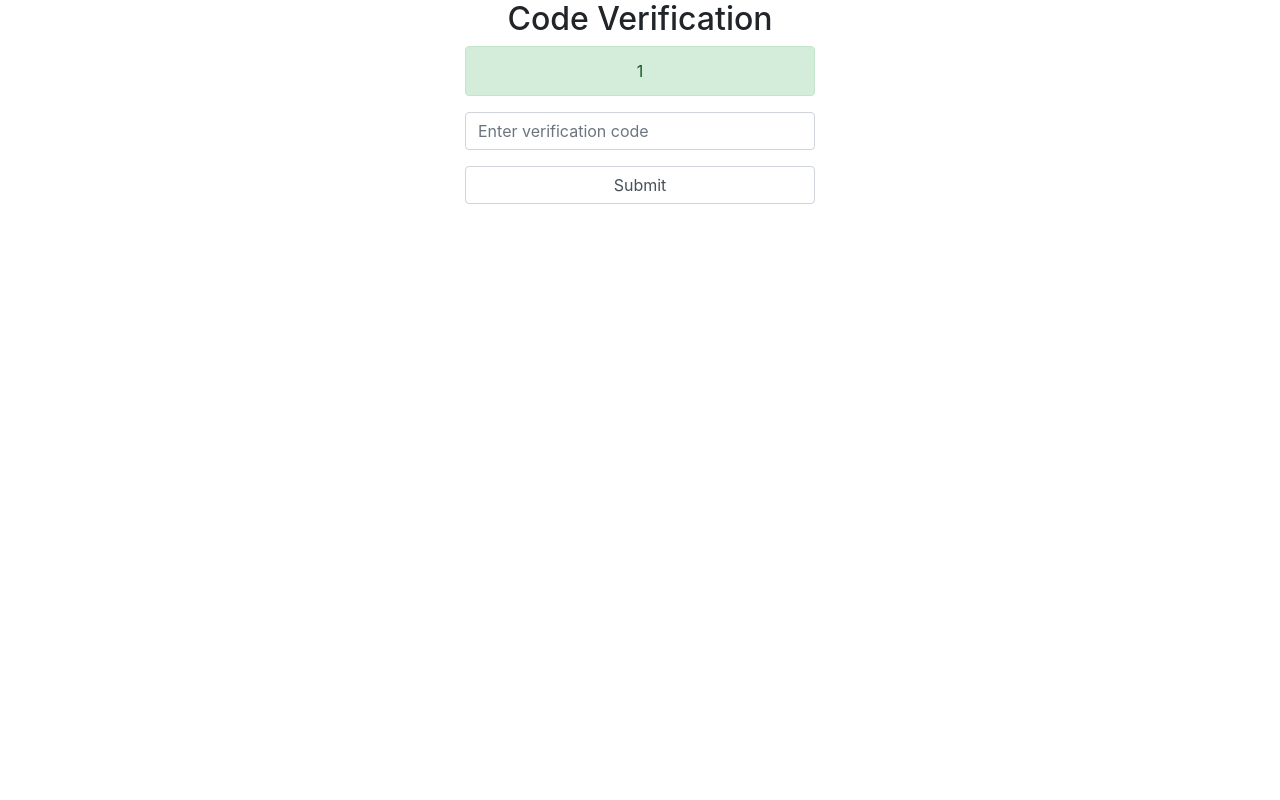
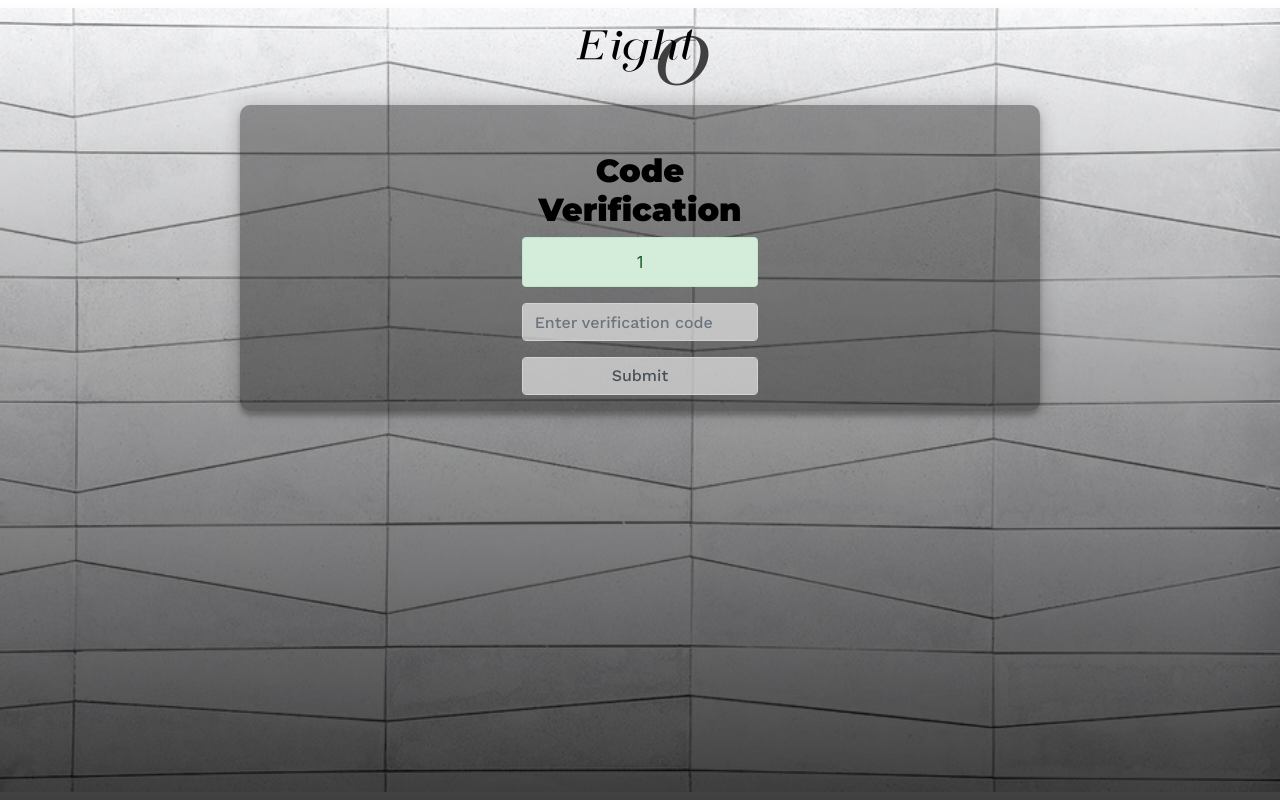
Before and after one commit to putrija/tubesproweb8, a PHP site: page /login/forgotpassword/user-otp.php in a window 1280 px wide. Run offline with PHP 8.4, Linux system fonts and the light colour scheme; the visitor is signed in with stand-in values (Sample User, id 1).

Commit message:
tambah favicon dan css forgot password

```diff
--- a/index.php
+++ b/index.php
@@ -7,7 +7,7 @@
     <link rel="stylesheet" href="css/bootstrap.css">
     <link rel="stylesheet" href="tubes.css">
     <link rel="stylesheet" href="https://cdnjs.cloudflare.com/ajax/libs/font-awesome/4.7.0/css/font-awesome.min.css">
-  <link rel="shortcut icon" href="images/favicon (1).ico">
+    <link rel="shortcut icon" href="images/favicon (1).ico">
 
   <style>
     .card-img-top {
--- a/login/data.php
+++ b/login/data.php
@@ -11,7 +11,7 @@
   die("Connection Failed: " .mysqli_connect_error());
  }
  $term = trim(strip_tags($_GET['term']));
- //query untuk menampilkan data dari tabel country
+
  $query = mysqli_query($conn, "SELECT * FROM akun WHERE username LIKE '%$term%' ");
 
  $array=array();
--- a/login/forgotpassword/forgot-password.php
+++ b/login/forgotpassword/forgot-password.php
@@ -5,6 +5,7 @@
     <meta charset="UTF-8">
     <title>Forgot Password</title>
     <link rel="stylesheet" href="https://stackpath.bootstrapcdn.com/bootstrap/4.5.2/css/bootstrap.min.css">
+    <link rel="shortcut icon" href="images/favicon (1).ico">
     <link rel="stylesheet" href="style.css">
     <link rel="stylesheet" href="forgot.css">
 </head>
--- a/login/forgotpassword/password-changed.php
+++ b/login/forgotpassword/password-changed.php
@@ -10,6 +10,7 @@ if($_SESSION['info'] == false){
     <meta charset="UTF-8">
     <title>Login Form</title>
     <link rel="stylesheet" href="https://stackpath.bootstrapcdn.com/bootstrap/4.5.2/css/bootstrap.min.css">
+    <link rel="shortcut icon" href="images/favicon (1).ico">
     <link rel="stylesheet" href="style.css">
     <link rel="stylesheet" href="forgot.css">
 <body>
--- a/login/forgotpassword/reset-code.php
+++ b/login/forgotpassword/reset-code.php
@@ -13,8 +13,13 @@ if($email == false){
     <title>Code Verification</title>
     <link rel="stylesheet" href="https://stackpath.bootstrapcdn.com/bootstrap/4.5.2/css/bootstrap.min.css">
     <link rel="stylesheet" href="style.css">
+    <link rel="shortcut icon" href="images/favicon (1).ico">
+    <link rel="stylesheet" href="forgot.css">
 </head>
 <body>
+    <div class="logo">
+        <img src="images/logo.png" width="150" weight="130">
+    </div>
     <div class="container">
         <div class="row">
             <div class="col-md-4 offset-md-4 form">
--- a/login/forgotpassword/user-otp.php
+++ b/login/forgotpassword/user-otp.php
@@ -12,8 +12,13 @@ if($email == false){
     <title>Code Verification</title>
     <link rel="stylesheet" href="https://stackpath.bootstrapcdn.com/bootstrap/4.5.2/css/bootstrap.min.css">
     <link rel="stylesheet" href="style.css">
+    <link rel="shortcut icon" href="images/favicon (1).ico">
+    <link rel="stylesheet" href="forgot.css">
 </head>
 <body>
+<div class="logo">
+        <img src="images/logo.png" width="150" weight="130">
+    </div>
     <div class="container">
         <div class="row">
             <div class="col-md-4 offset-md-4 form">
--- a/login/login.php
+++ b/login/login.php
@@ -9,6 +9,7 @@ error_reporting(0);
     <meta name="viewport" content="width=device-width, initial-scale=1.0">
     <title>welcome</title>
     <link rel="stylesheet" href="login.css">
+    <link rel="shortcut icon" href="images/favicon (1).ico">
     <link rel="stylesheet" href="//code.jquery.com/ui/1.12.1/themes/base/jquery-ui.css">
     <script src="https://code.jquery.com/jquery-1.12.4.js"></script>
     <script src="https://code.jquery.com/ui/1.12.1/jquery-ui.js"></script>
--- a/register/register.php
+++ b/register/register.php
@@ -14,6 +14,7 @@ error_reporting(0);
 <script type="application/x-javascript"> addEventListener("load", function() { setTimeout(hideURLbar, 0); }, false); function hideURLbar(){ window.scrollTo(0,1); } </script>
 <!-- Custom Theme files -->
 <link href="register.css" rel="stylesheet" type="text/css" media="all" />
+<link rel="shortcut icon" href="images/favicon (1).ico">
 <!-- //Custom Theme files -->
 <!-- web font -->
 <link href="//fonts.googleapis.com/css?family=Roboto:300,300i,400,400i,700,700i" rel="stylesheet">
```
Also changed, not shown: login/forgotpassword/images/favicon (1).ico (added), login/images/favicon (1).ico (added), register/images/favicon (1).ico (added).
